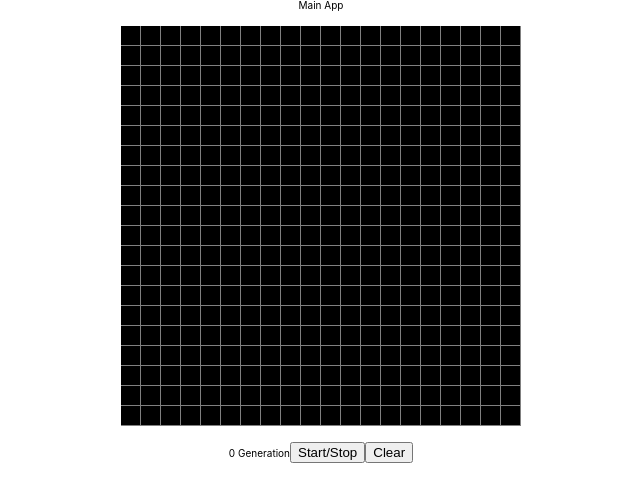
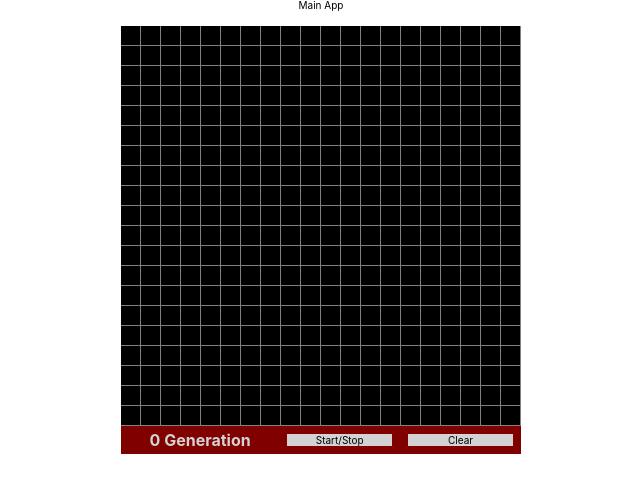
Before and after one commit to bloominstituteoftechnology/CS-Build-Week-1, a React (Create React App) app in the folder client/: page / in a window 1280 px wide. Shown: the top 502 px of the page, without its empty margins (319-959 px from the left). Built offline with nearby package versions, Linux system fonts and the light colour scheme; the HTML template or start-up script is replaced by a standard one.

Commit message:
Formatted panel.js and switched buttons to clickable divs

```diff
--- a/client/src/App.css
+++ b/client/src/App.css
@@ -1,12 +1,36 @@
 /* App Styles */
 .App {
   text-align: center;
+}
+/* Panel Styles */
+.Panel {
+  width: 400px;
+  margin: 0 auto;
+  display: flex;
+  align-items: center;
+  background: maroon;
+}
+.Panel span {
+  width: 40%;
+  text-align: center;
+  color: lightgray;
+  font-size: 1rem;
+  font-weight: bolder;
+  margin: auto, 0;
+}
+.Panel .button {
+  width: 26%;
+  margin: 2% 2%;
+  border: 1px solid lightgray;
+  padding: 3% initial;
+  background: lightgray;
+  cursor: pointer;
 }
 /* Board Styles */
 .board {
   width: 400px;
   height: 400px;
-  margin: 1rem auto;
+  margin: 1rem auto 0 auto;
 }
 /* Cell Styles */
 .cell {
--- a/client/src/Panel.js
+++ b/client/src/Panel.js
@@ -5,8 +5,8 @@ class Panel extends React.Component {
     return (
       <div className='Panel'>
         <span>0 Generation</span>
-        <button>Start/Stop</button>
-        <button>Clear</button>
+        <div className='button'>Start/Stop</div>
+        <div className='button'>Clear</div>
       </div>
     )
   }
```
